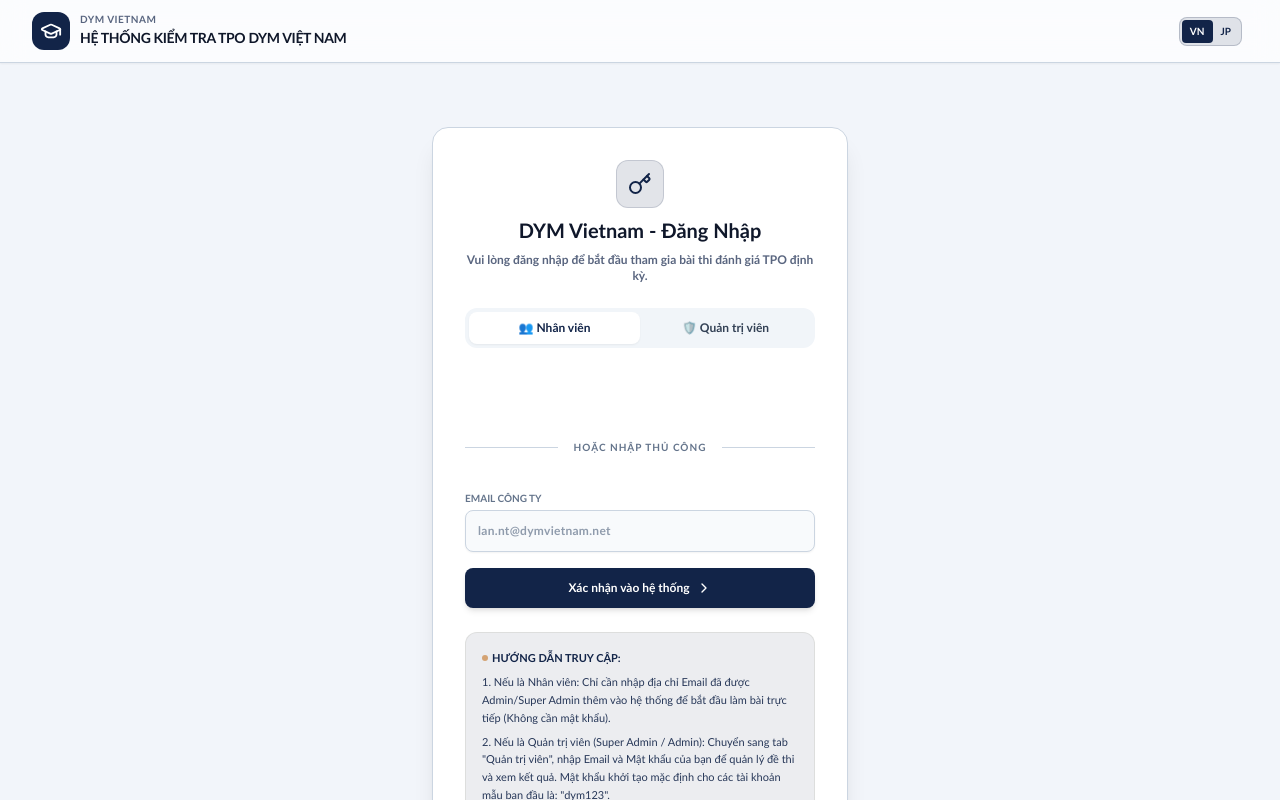
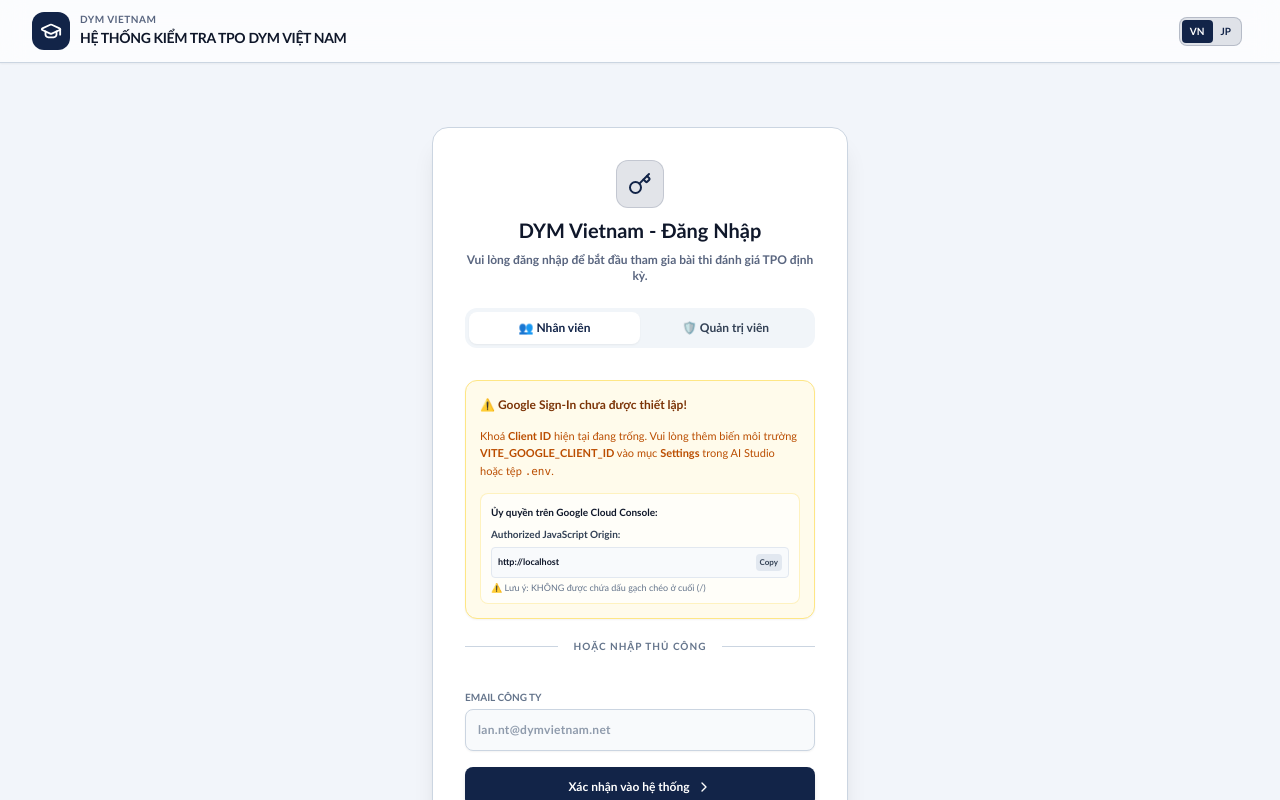
Before and after one commit to my-t-exam/dym-tpo, a React (Vite) app: page / in a window 1280 px wide. Shown: the top 800 px of the page. Built offline with nearby package versions, Linux system fonts and the light colour scheme; no server answers.

Commit message:
feat: add validation check for Google Client ID
Display a warning message to the UI if the Google Client ID is missing or incorrectly configured, preventing potential runtime errors during authentication.

```diff
--- a/src/App.tsx
+++ b/src/App.tsx
@@ -16,6 +16,9 @@
 import { translations } from './data/translations';
 
 export default function App() {
+  const googleClientId = (import.meta as any).env.VITE_GOOGLE_CLIENT_ID || '';
+  const hasGoogleClientId = !!googleClientId && googleClientId.trim() !== '' && !googleClientId.startsWith('YOUR_') && googleClientId.includes('.apps.googleusercontent.com');
+
   const [lang, setLang] = useState<Language>('vi');
   const [members, setMembers] = useState<Member[]>([]);
   const [currentMember, setCurrentMember] = useState<Member | null>(null);
@@ -404,6 +407,47 @@
 
               {/* Google Sign-In Options */}
               <div className="flex flex-col items-center justify-center pt-2 pb-2 space-y-4">
+                {!hasGoogleClientId ? (
+                  <div className="w-full bg-amber-50 border border-amber-200 rounded-xl p-3.5 text-xs text-amber-900 leading-relaxed space-y-3 shadow-xs">
+                    <div className="font-bold flex items-center gap-1.5 text-amber-900">
+                      ⚠️ {lang === 'vi' ? 'Google Sign-In chưa được thiết lập!' : 'Googleログインが設定されていません'}
+                    </div>
+
+                    <p className="text-[11px] text-amber-700">
+                      {lang === 'vi' ? (
+                        <>
+                          Khoá <strong>Client ID</strong> hiện tại đang trống. Vui lòng thêm biến môi trường <strong>VITE_GOOGLE_CLIENT_ID</strong> vào mục <strong>Settings</strong> trong AI Studio hoặc tệp <code>.env</code>.
+                        </>
+                      ) : (
+                        <>
+                          <strong>Client ID</strong>が設定されていません。AI Studioの<strong>Settings</strong>または<code>.env</code>ファイルに環境変数 <strong>VITE_GOOGLE_CLIENT_ID</strong> を追加してください。
+                        </>
+                      )}
+                    </p>
+
+                    <div className="bg-white/70 p-2.5 rounded-lg border border-amber-200/50 space-y-1.5 text-[10px] text-slate-600">
+                      <div className="font-bold text-slate-700">
+                        {lang === 'vi' ? 'Ủy quyền trên Google Cloud Console:' : 'Google Cloud Consoleでの設定情報:'}
+                      </div>
+                      <div>
+                        <strong>Authorized JavaScript Origin:</strong>
+                        <div
+                          className="mt-1 select-all bg-slate-50 border border-slate-200 p-1.5 rounded font-mono font-bold text-slate-800 text-[9px] break-all cursor-pointer flex justify-between items-center hover:bg-slate-100 transition"
+                          onClick={() => {
+                            navigator.clipboard.writeText(window.location.origin);
+                            alert(lang === 'vi' ? 'Đã sao chép Origin!' : 'オリジンをコピーしました！');
+                          }}
+                        >
+                          <span className="truncate">{window.location.origin}</span>
+                          <span className="text-[8px] bg-slate-200 text-slate-600 px-1 py-0.5 rounded font-sans shrink-0 ml-1">Copy</span>
+                        </div>
+                        <span className="text-[9px] text-slate-400 block mt-1 leading-tight">
+                          {lang === 'vi' ? '⚠️ Lưu ý: KHÔNG được chứa dấu gạch chéo ở cuối (/)' : '⚠️ 注意: 末尾にスラッシュ（/）を含めないでください'}
+                        </span>
+                      </div>
+                    </div>
+                  </div>
+                ) : (
                   <div className="w-full flex justify-center">
                     <GoogleLogin
                       onSuccess={handleGoogleSuccess}
@@ -416,6 +460,7 @@
                       text="continue_with"
                     />
                   </div>
+                )}
 
                 <div className="relative flex py-1 items-center w-full">
                   <div className="flex-grow border-t border-[#E5E2D9]"></div>
```
Lines whose indentation alone changed are shown as unchanged.
